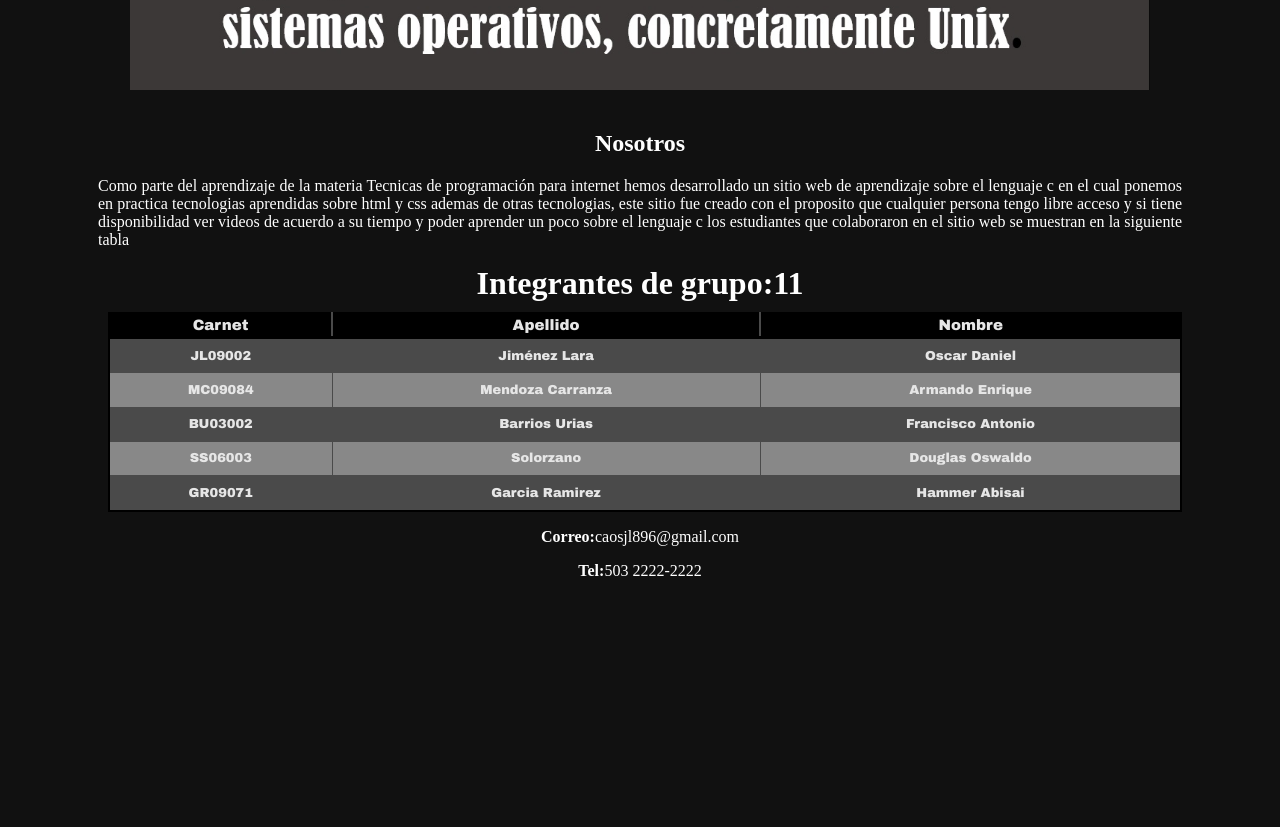
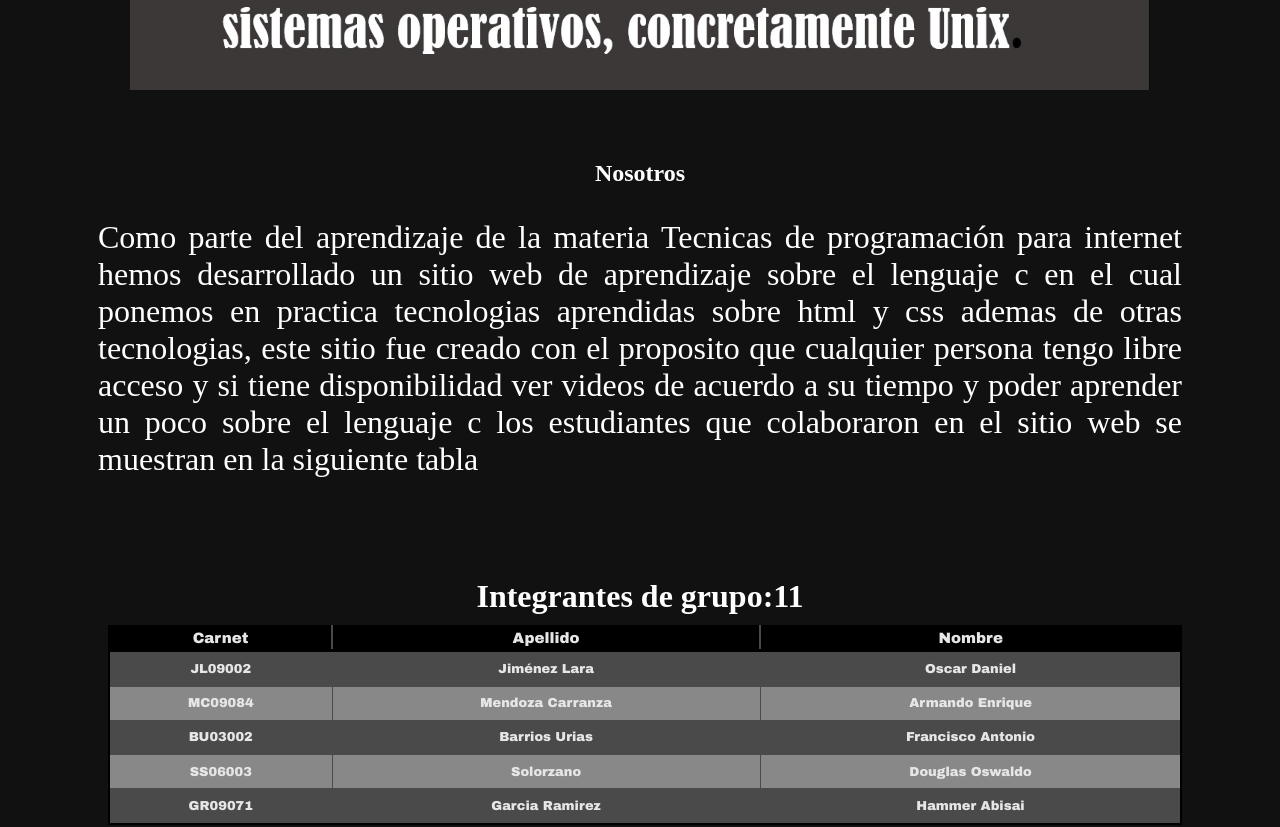
Before and after one commit to Redriderx64/sitiotpi115, a plain HTML site: page index.html in a window 1280 px wide. Shown: the part 600-1427 px from the top of the page. Before the commit the page ends 1196 px from the top, so only its background shows below. Drawn offline with Linux system fonts and the light colour scheme.

Commit message:
Update temas.css

```diff
--- a/css/temas.css
+++ b/css/temas.css
@@ -260,14 +260,23 @@ iframe{
 
 }
 
+.Contacto{
+	margin-top:200px
+}
 .Contacto p{
 	text-align: center;
 	color: white;
 }
 
+.Nosotros{
+	margin-top:50px;
+	margin-bottom:100px;
+}
+
 .Nosotros h2{
 	text-align: center;
 	color: white;
+
 }
 
 .Nosotros p{
@@ -275,4 +284,5 @@ iframe{
 	margin-left:  90px;
 	text-align: justify;
 	color: white;
+	font-size:xx-large;
 }
```
